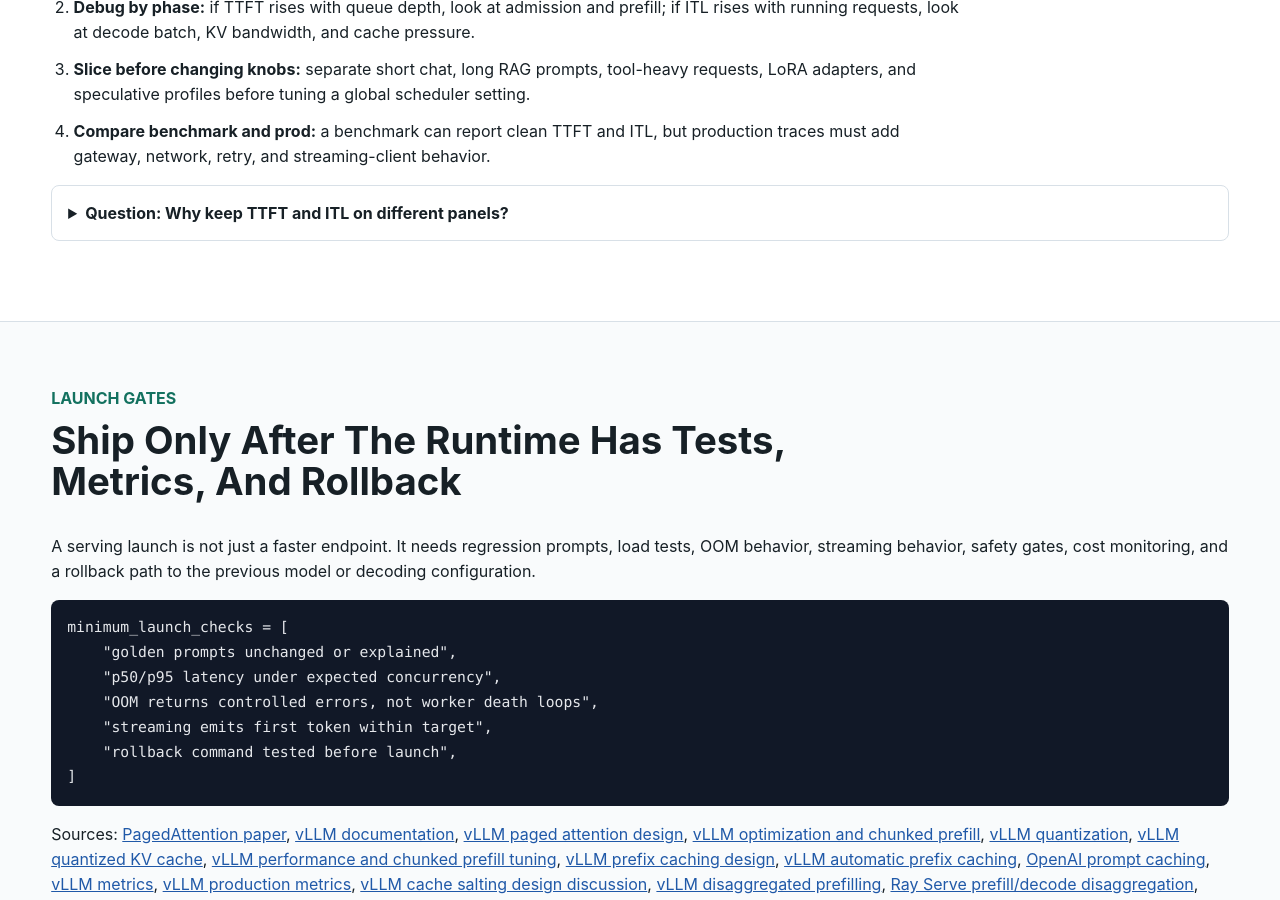
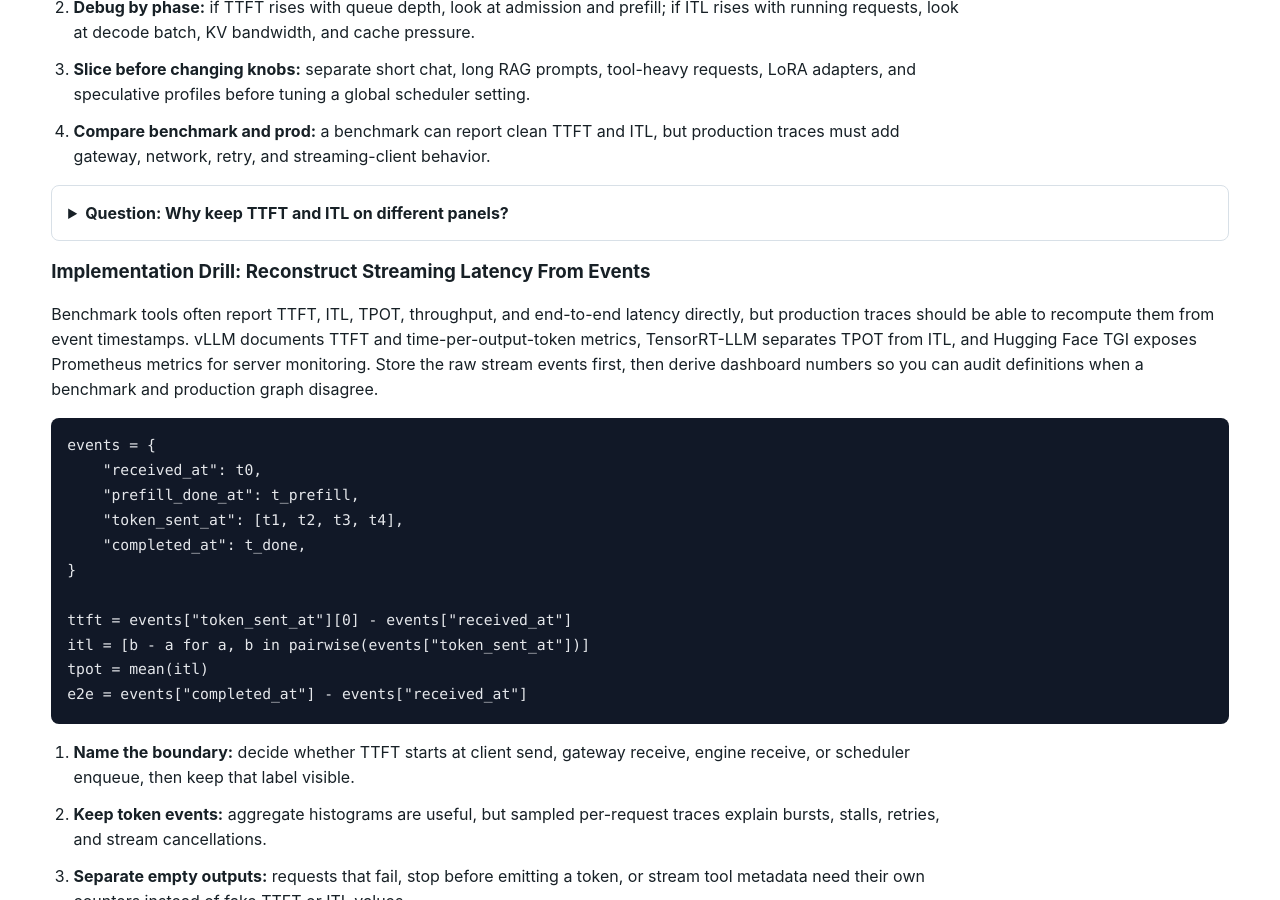
Before and after one commit to kennethli319/kennethli319.github.io, a Jekyll site: the page llm-ml-course/lessons/production-serving.html, which Jekyll copies as it is, in a window 1280 px wide and 900 px high, scrolled down 9792 px. Built offline with Jekyll 4.4.1, drawn with Linux system fonts in a browser that asks for light colours; some of the changed text lies outside the part shown.

Commit message:
Sync streaming latency trace drill

```diff
--- a/llm-ml-course/lessons/production-serving.html
+++ b/llm-ml-course/lessons/production-serving.html
@@ -394,6 +394,37 @@ active_token_budget = estimate_decode_capacity(
         <summary>Question: Why keep TTFT and ITL on different panels?</summary>
         <p>TTFT is usually where queueing and prefill show up; ITL is where decode-step contention, cache bandwidth, and streaming smoothness show up. A single latency percentile hides which path needs work.</p>
       </details>
+      <h3>Implementation Drill: Reconstruct Streaming Latency From Events</h3>
+      <p>
+        Benchmark tools often report TTFT, ITL, TPOT, throughput, and end-to-end
+        latency directly, but production traces should be able to recompute
+        them from event timestamps. vLLM documents TTFT and time-per-output-token
+        metrics, TensorRT-LLM separates TPOT from ITL, and Hugging Face TGI
+        exposes Prometheus metrics for server monitoring. Store the raw stream
+        events first, then derive dashboard numbers so you can audit definitions
+        when a benchmark and production graph disagree.
+      </p>
+      <pre><code>events = {
+    "received_at": t0,
+    "prefill_done_at": t_prefill,
+    "token_sent_at": [t1, t2, t3, t4],
+    "completed_at": t_done,
+}
+
+ttft = events["token_sent_at"][0] - events["received_at"]
+itl = [b - a for a, b in pairwise(events["token_sent_at"])]
+tpot = mean(itl)
+e2e = events["completed_at"] - events["received_at"]</code></pre>
+      <ol class="steps">
+        <li><strong>Name the boundary:</strong> decide whether TTFT starts at client send, gateway receive, engine receive, or scheduler enqueue, then keep that label visible.</li>
+        <li><strong>Keep token events:</strong> aggregate histograms are useful, but sampled per-request traces explain bursts, stalls, retries, and stream cancellations.</li>
+        <li><strong>Separate empty outputs:</strong> requests that fail, stop before emitting a token, or stream tool metadata need their own counters instead of fake TTFT or ITL values.</li>
+        <li><strong>Compare definitions:</strong> when two tools disagree, check whether they include tokenization, queueing, network flush, and the first generated token in the same way.</li>
+      </ol>
+      <details class="qa">
+        <summary>Question: Why derive TTFT and ITL from raw stream timestamps?</summary>
+        <p>Raw events make the metric boundary inspectable. Without them, a latency regression can be hidden inside a precomputed number whose definition changed between client, gateway, engine, or benchmark tool.</p>
+      </details>
     </section>
 
     <section id="launch" class="band">
@@ -442,6 +473,7 @@ active_token_budget = estimate_decode_capacity(
         <a href="https://github.com/NVIDIA/TensorRT-LLM/blob/main/docs/source/legacy/advanced/gpt-attention.md">TensorRT-LLM paged KV cache notes</a>,
         <a href="https://docs.nvidia.com/nim/benchmarking/llm/latest/metrics.html">NVIDIA NIM LLM benchmarking metrics</a>,
         <a href="https://docs.nvidia.com/deeplearning/triton-inference-server/user-guide/docs/perf_analyzer/genai-perf/README.html">NVIDIA GenAI-Perf</a>,
+        <a href="https://huggingface.co/docs/text-generation-inference/en/reference/metrics">Hugging Face TGI metrics</a>,
         <a href="https://huggingface.co/docs/transformers/en/kv_cache">Hugging Face cache strategies</a>,
         <a href="https://opentelemetry.io/docs/specs/semconv/registry/attributes/gen-ai/">OpenTelemetry GenAI semantic conventions</a>,
         <a href="https://huggingface.co/docs/transformers/en/quantization/bitsandbytes">Hugging Face bitsandbytes quantization</a>,
```
